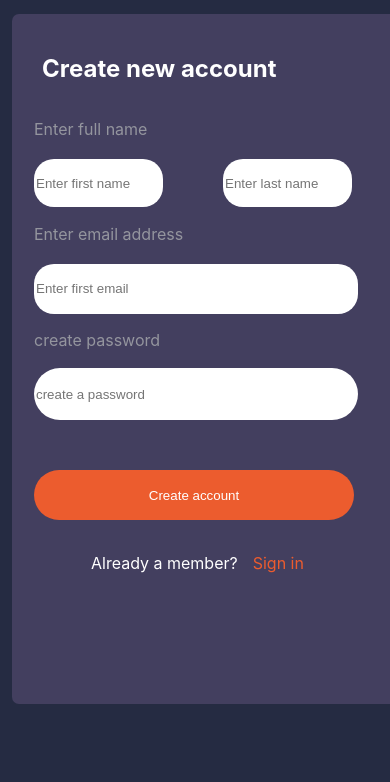
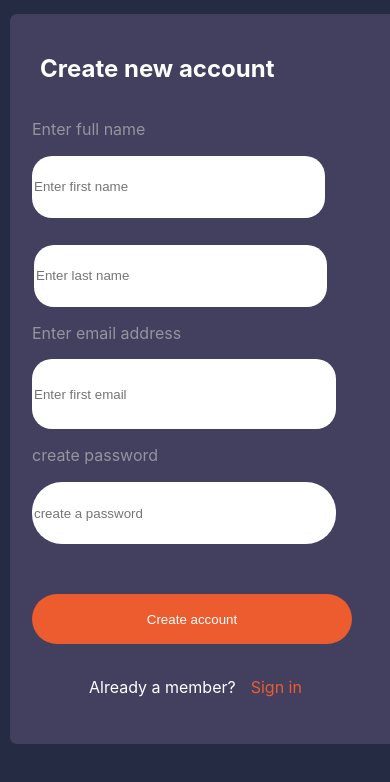
Before and after one commit to jMkwendy45/TimeKeeperFrontEnd, a React (Create React App) app: page /sign_up in a window 390 px wide. Shown: the top 782 px of the page. Built offline with nearby package versions, Linux system fonts and the light colour scheme.

Commit message:
login responsiv

```diff
--- a/src/component/signup/signup.css
+++ b/src/component/signup/signup.css
@@ -125,3 +125,59 @@ label{
     }
 
 }
+@media screen and (min-width:360px) and (max-width:740px){
+    .createacct-container{
+        width: 480px;
+        height: 690px;
+        border: none;
+        border-radius:7px;
+        margin-left:0px;
+        /*padding:20px;*/
+        margin-top:4px;
+        background-color:#433f5f;
+    }
+    .main-cont{
+        margin-left:2px;
+        line-height: 3.3;
+    }
+    .full-name-container input{
+        width:289px;
+        height:60px;
+        border-radius:20px;
+        border:none;
+    }
+    .email-cont input{
+        width:300px;
+        height:68px;
+        border-radius:20px;
+        border:none;
+    }
+    .psswrdtxt input{
+        width:300px;
+        height:60px;
+        border-radius:30px;
+        border:none;
+    }
+    .crtbutton button{
+        height:50px;
+        width:320px;
+        border:none;
+        border-radius:30px;
+        background-color: #ec5c2e;
+        border:none;
+        color:white;
+        margin-top:50px;
+    }
+    .creat-txt h2{
+        color:white;
+        margin-left:10px;
+    }
+    .alredysign{
+        display:flex;
+        margin-left:57px;
+    }
+    #lstnm{
+        margin-left:2px;
+        margin-top:27px;
+    }
+}
```
